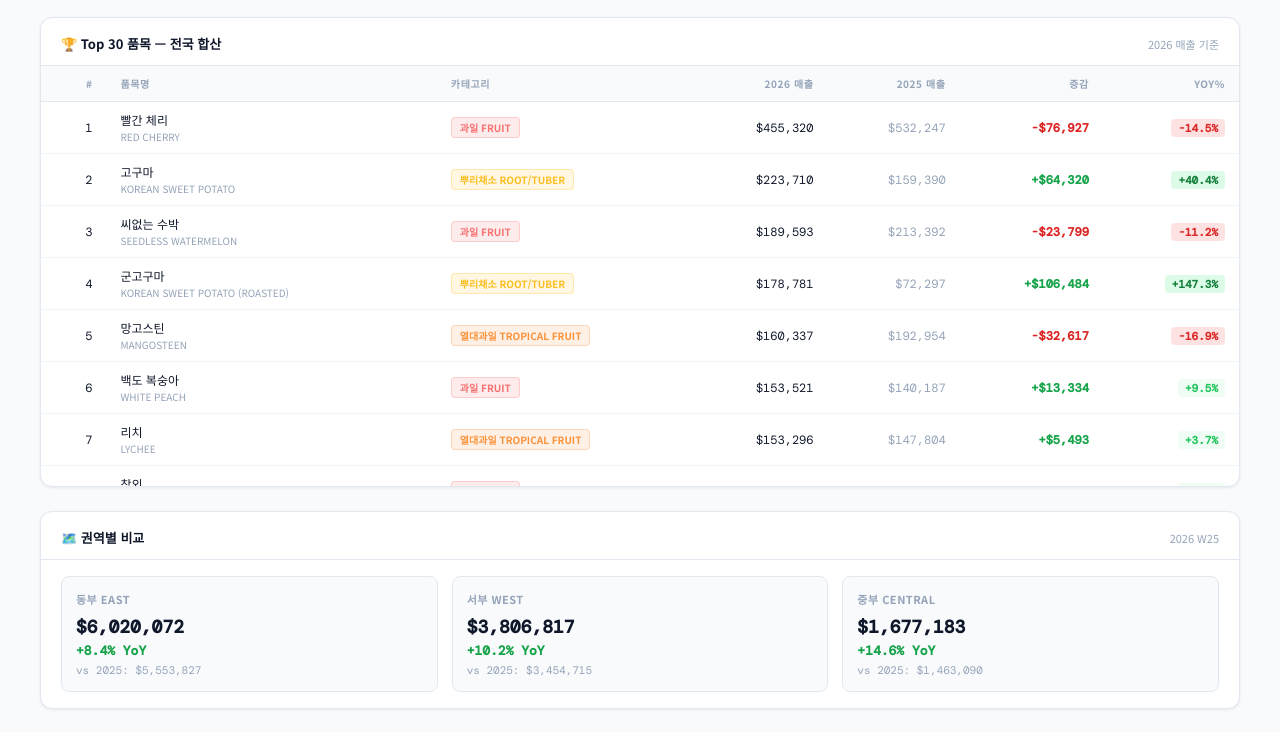
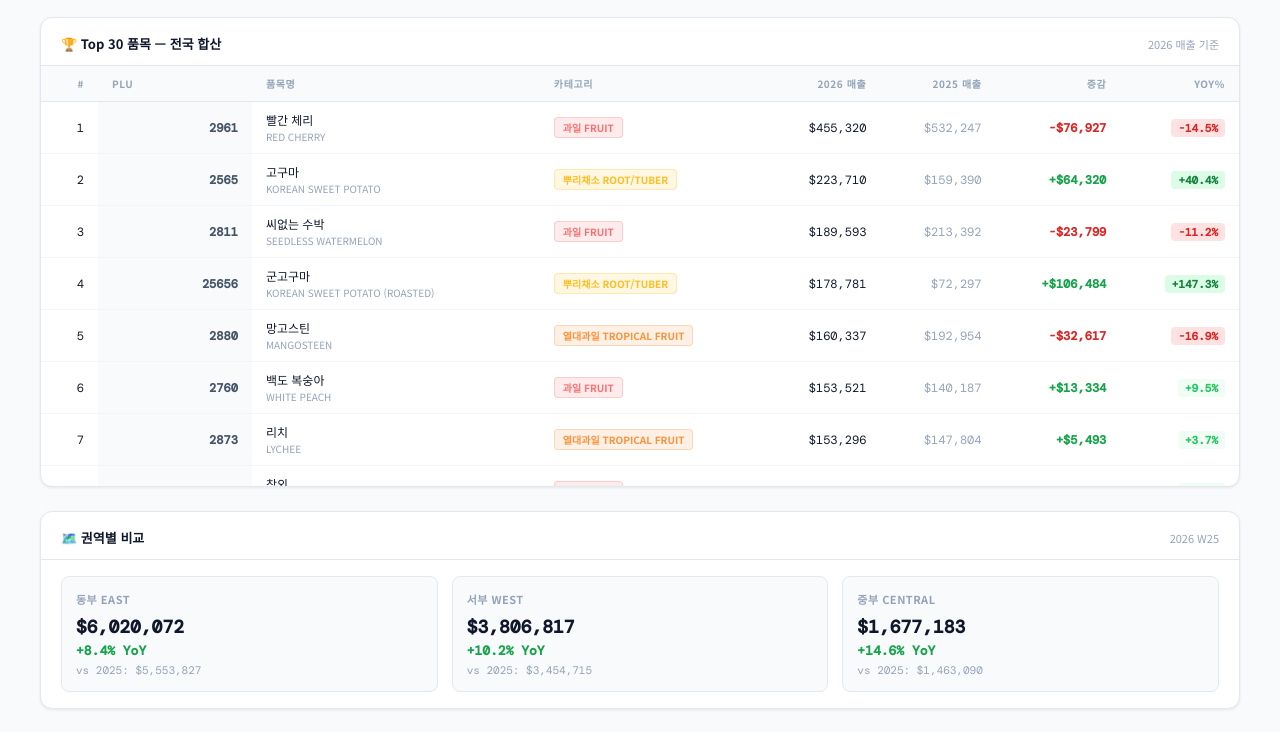
Before and after one commit to hyounglee-star/national-produce-weekly-dashboard, a plain HTML site: page index.html in a window 1280 px wide. Shown: the part 1096-1828 px from the top of the page. Drawn offline with nearby package versions, Linux system fonts and the light colour scheme.

Commit message:
Update index.html

```diff
--- a/index.html
+++ b/index.html
@@ -285,7 +285,7 @@ function render(){
     <div class="section-header"><span class="section-title">🏆 Top 30 품목 — ${lbl}</span><span class="section-hint">2026 매출 기준</span></div>
     <div class="tbl-wrap"><table class="tbl">
       <thead><tr>
-        <th class="r">#</th><th>품목명</th><th>카테고리</th>
+        <th class="r">#</th><th>PLU</th><th>품목명</th><th>카테고리</th>
         <th class="r">2026 매출</th><th class="r">2025 매출</th>
         <th class="r">증감</th><th class="r">YoY%</th>
       </tr></thead><tbody>`;
@@ -296,6 +296,7 @@ function render(){
     const eng = item.eng&&item.eng!=='nan'?item.eng:'';
     h += `<tr>
       <td class="td-mono">${i+1}</td>
+      <td class="td-mono" style="color:#475569;font-weight:600;background:#f8fafc">${item.code}</td>
       <td><div class="name-kr">${kr}</div>${eng?`<div class="name-eng">${eng}</div>`:''}</td>
       <td><span class="cat-pill" ${catPillStyle(item.cat)}>${item.cat}</span></td>
       <td class="td-mono">${fA(item.amt26)}</td>
```
